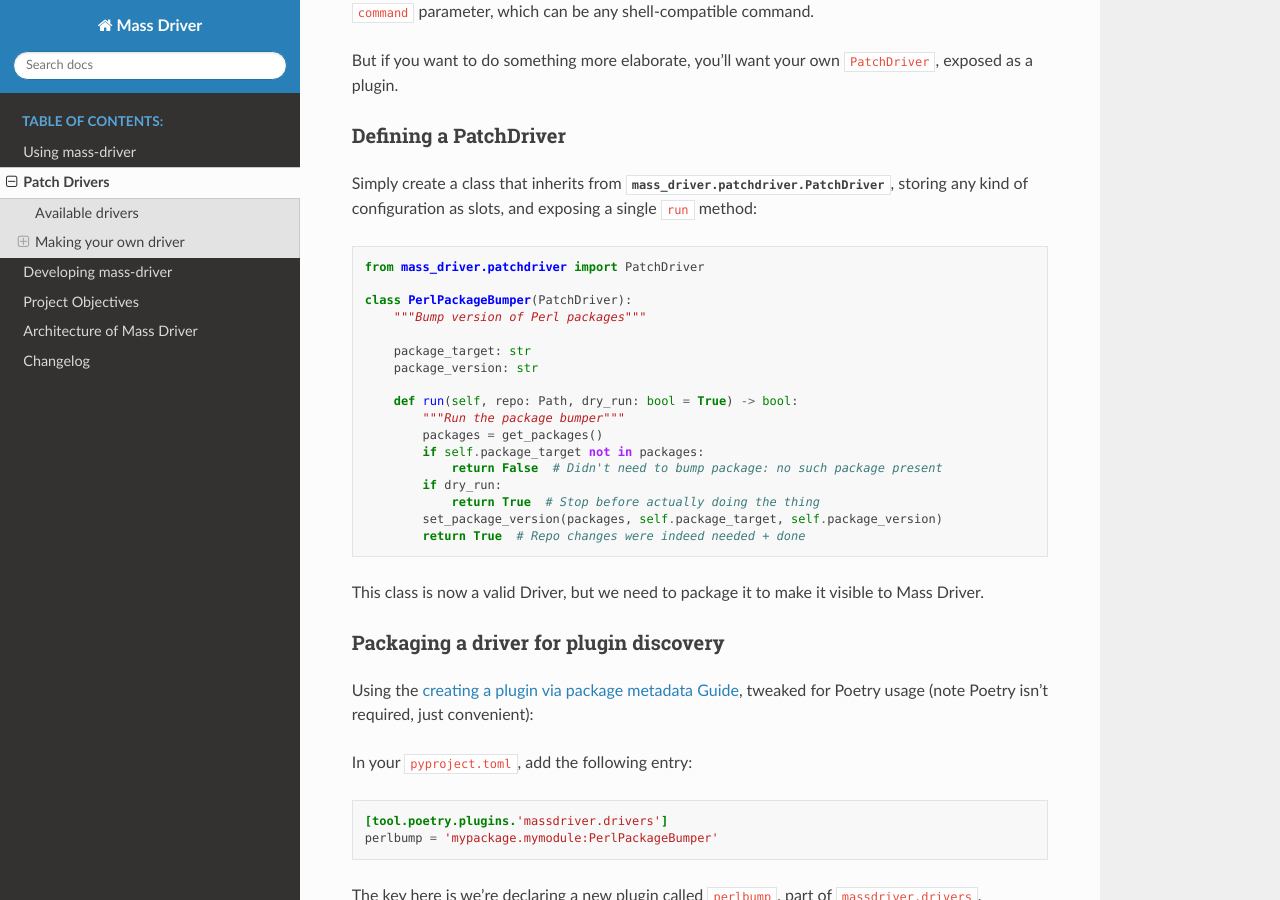
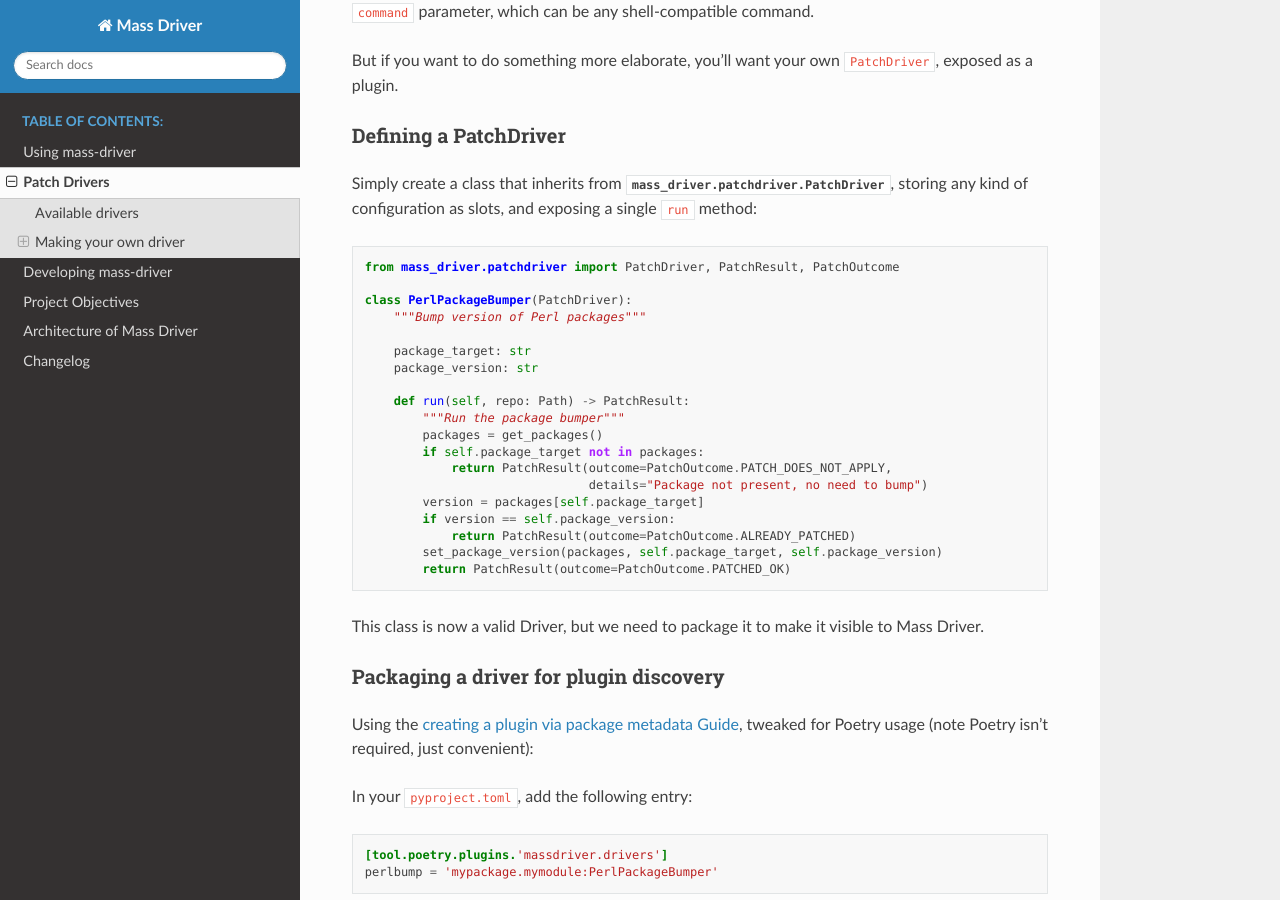
Before and after one commit to OverkillGuy/mass-driver, a Sphinx documentation site: the page built from docs/source/drivers.md, in a window 1280 px wide and 900 px high, scrolled down 441 px. Built offline with Sphinx 7.4.7 and the Read the Docs theme 2.0.0, drawn with Linux system fonts in a browser that asks for light colours; pages that are not in the unit, such as notebooks, are missing from menus.

Commit message:
Update docs

````diff
--- a/docs/source/drivers.md
+++ b/docs/source/drivers.md
@@ -31,7 +31,7 @@
 slots, and exposing a single `run` method:
 
 ```python
-from mass_driver.patchdriver import PatchDriver
+from mass_driver.patchdriver import PatchDriver, PatchResult, PatchOutcome
 
 class PerlPackageBumper(PatchDriver):
     """Bump version of Perl packages"""
@@ -39,15 +39,17 @@
     package_target: str
     package_version: str
 
-    def run(self, repo: Path, dry_run: bool = True) -> bool:
+    def run(self, repo: Path) -> PatchResult:
         """Run the package bumper"""
         packages = get_packages()
         if self.package_target not in packages:
-            return False  # Didn't need to bump package: no such package present
-        if dry_run:
-            return True  # Stop before actually doing the thing
+            return PatchResult(outcome=PatchOutcome.PATCH_DOES_NOT_APPLY,
+                               details="Package not present, no need to bump")
+        version = packages[self.package_target]
+        if version == self.package_version:
+            return PatchResult(outcome=PatchOutcome.ALREADY_PATCHED)
         set_package_version(packages, self.package_target, self.package_version)
-        return True  # Repo changes were indeed needed + done
+        return PatchResult(outcome=PatchOutcome.PATCHED_OK)
 ```
 
 This class is now a valid Driver, but we need to package it to make it visible
````
Also changed, not shown: docs/source/usage.md (+14 -14 lines).
